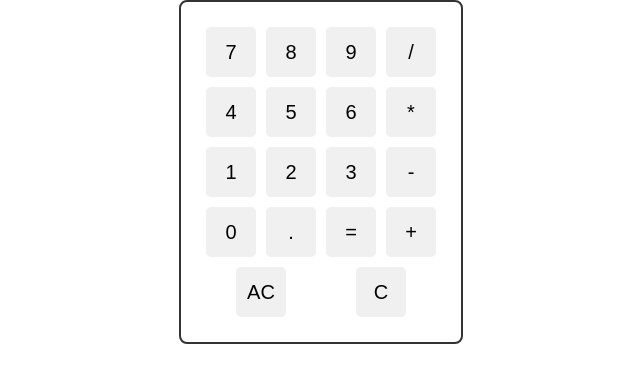
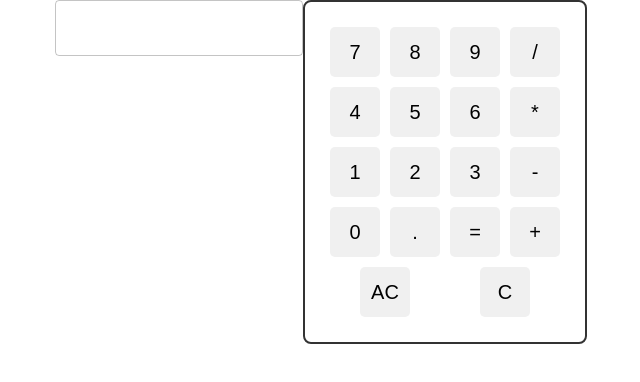
Before and after one commit to jason-roesgen/calculator-react, a React (Create React App) app: page / in a window 1280 px wide. Shown: the top 382 px of the page, without its empty margins (319-959 px from the left). Built offline with nearby package versions, Linux system fonts and the light colour scheme.

Commit message:
add TextField component

```diff
--- a/src/App.js
+++ b/src/App.js
@@ -1,5 +1,6 @@
 import React, { useState } from 'react';
 import './App.css';
+import TextField from '@mui/material/TextField';
 import CalculatorButtons from './CalculatorButtons';
 
 function App() {
@@ -32,14 +33,12 @@ function App() {
     // if C button clicked, clear last entry from input
 
     // if = button clicked, evaluate expression in input and update result
-
-
   };
-
 
   return (
     <div className="container">
-      <div className='display'>{input}</div>
+      <TextField className="display" id="outlined-basic" variant="outlined" value={input}/>
+      {/* <div className='display'>{input}</div> */}
       <CalculatorButtons onButtonClick={handleButtonClick} />
     </div>
   );
```
